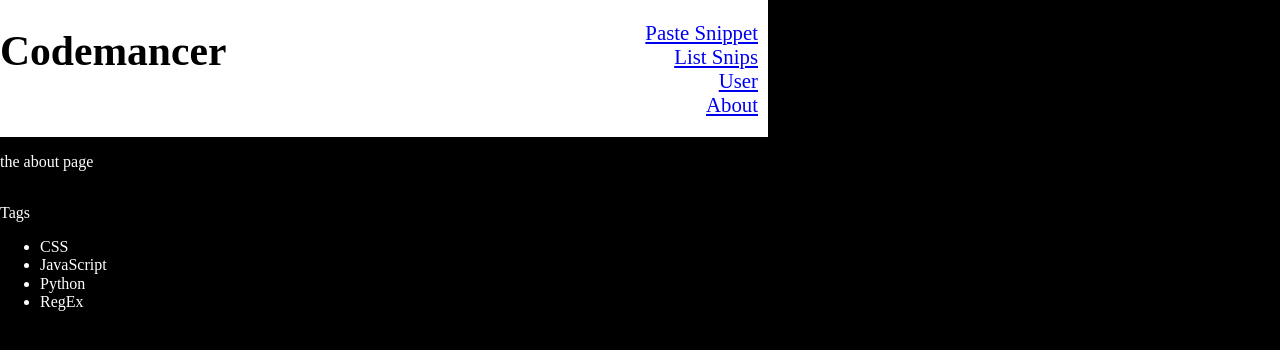
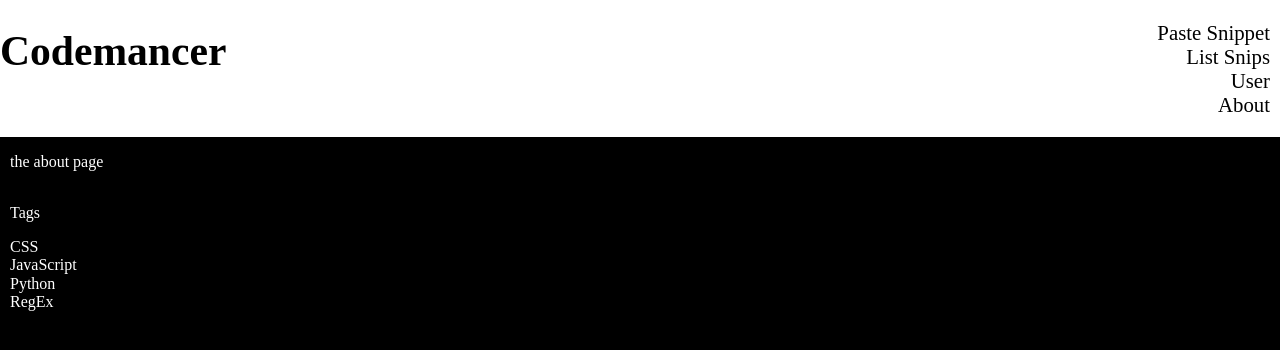
Before and after one commit to chrisrhayden/codemancer, a Django app: page /about/ in a window 1280 px wide. Shown: the top 350 px of the page. Run offline with Django 3.2, Linux system fonts and the light colour scheme; data comes from the database, SQL or seed files in the repository; data that the repository does not hold is empty; some libraries are stand-ins or nearby versions.

Commit message:
fixed css

```diff
--- a/pages/static/pages/css/style.css
+++ b/pages/static/pages/css/style.css
@@ -6,7 +6,7 @@ body {
     grid-template-columns: 1fr 2fr 2fr;
     grid-template-rows: auto auto 2fr;
     grid-template-areas:
-        "header header nav"
+        "header header header"
         "main main main"
         "tags snip snip"
 }
@@ -30,23 +30,21 @@ header li {
     text-align: right;
 }
 
-.header-nav {
-    background-color: white;
-    grid-area: nav;
-    justify-items: end;
+header a {
+    text-decoration: none;
+    color: black;
 }
 
+
 .side-tags {
+    margin: 0 0 0 10px;
+
     grid-area: tags;
+
 }
 
-<<<<<<< HEAD
-.side-tags ul {
-    padding: 0 0 0 10px;
-    list-style: none;
-=======
-.side-tags {
-    margin: 10px;
+.side-tags a {
+    text-decoration: none;
 }
 
 .ul-tags {
@@ -54,24 +52,17 @@ header li {
     list-style: none;
 }
 
-.main h2 {
-    margin: 10px 0 20px 0;
-}
->>>>>>> origin/rest
+.main {
+    margin: 0 0 0 10px;
 
-    line-height: 25px;
-}
-.side-tags a {
-    color: white;
-    text-decoration: none;
-}
-
-.main {
     grid-area: main;
 
     display: flex;
-
     flex-flow: row;
     justify-content: space-between;
     align-items: center;
 }
+
+.main h2 {
+    margin: 10px 0 20px 0;
+}
--- a/pages/static/pages/js/main.js
+++ b/pages/static/pages/js/main.js
@@ -1,13 +1,15 @@
 'use strict';
 
 function makeTags(tag) {
-    /*
-    let $li = $('li');
-    let $a = $('a').attr({href: '#'}).text(tag);
+    // let str = '<li><a href="#">' + tag + '</a></li>';
+
+    let $li = $('<li>');
+    let $a = $('<a>').text(tag).css({
+        'color': 'white',
+        'text-decoration': 'none',
+    });
     let made_tag = $li.append($a);
-    */
-    let str = '<li><a href="#">' + tag + '</a></li>';
-    return str;
+    return made_tag;
 }
 
 
```
